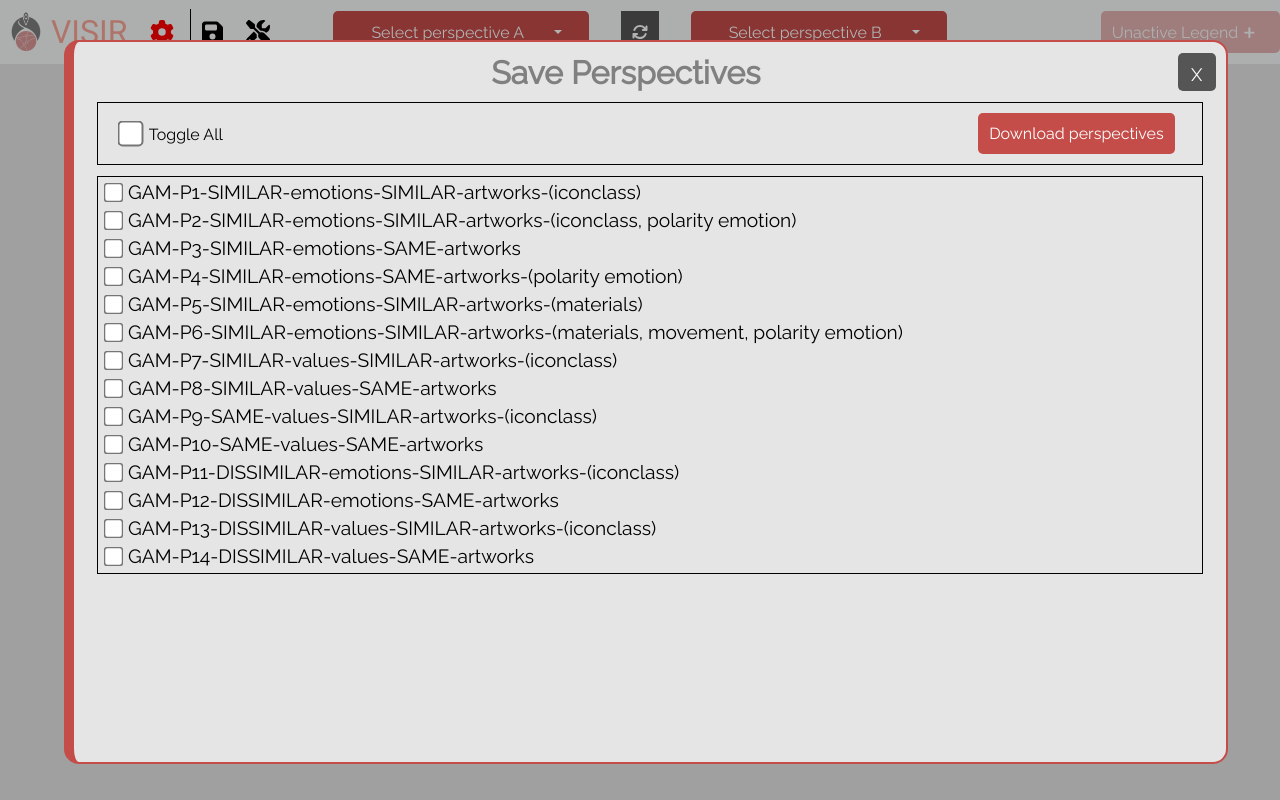
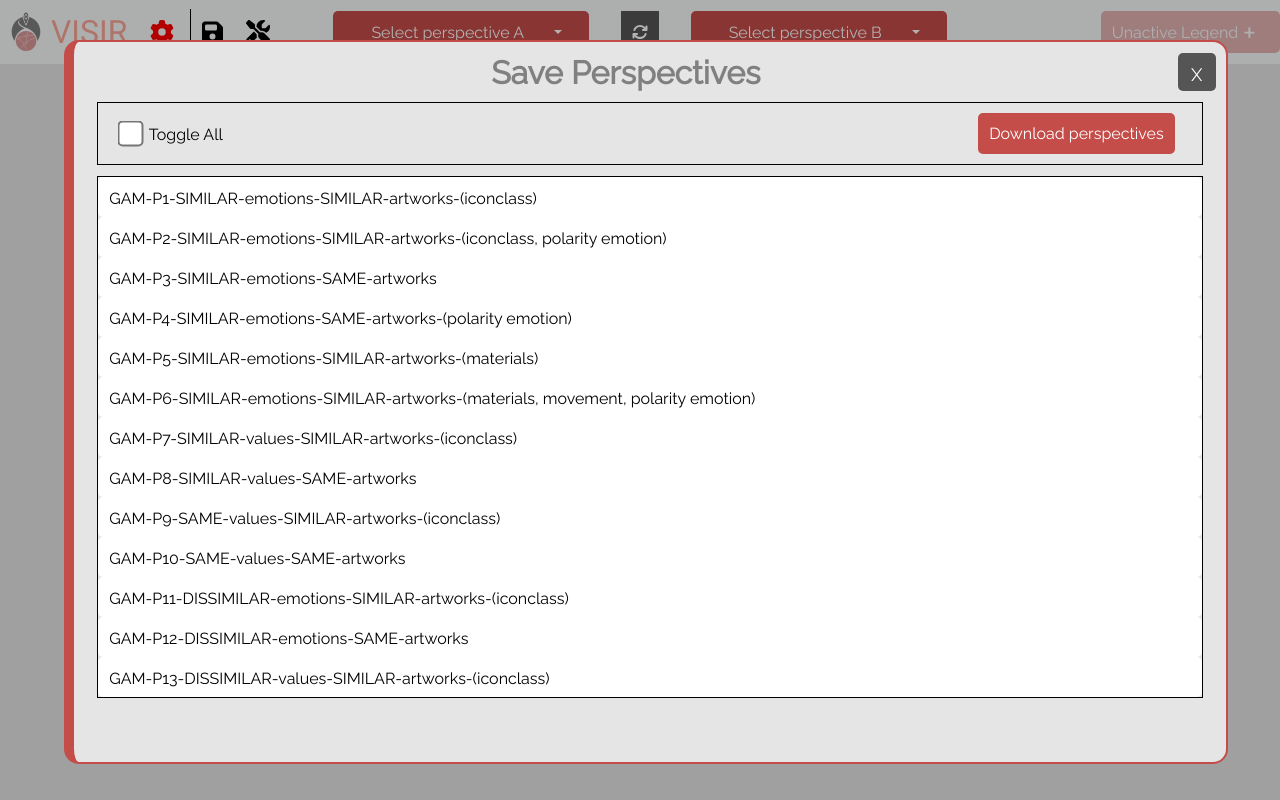
Before and after one commit to spice-h2020/VISIR, a React (Create React App) app: page / in a window 1280 px wide. Both pictures are taken after a click on the button 212 px from the left and 32 px from the top of the page. Built offline with nearby package versions, Linux system fonts and the light colour scheme.

Commit message:
minor fixes

```diff
--- a/src/components/savePerspectives.tsx
+++ b/src/components/savePerspectives.tsx
@@ -11,7 +11,9 @@
 //Packages
 import React, { useEffect, useRef, useState } from "react";
 import { Button } from "../basicComponents/Button";
+import { DropMenu } from "../basicComponents/DropMenu";
 import { PerspectiveId } from "../constants/perspectivesTypes";
+import { EButtonState } from "../constants/viewOptions";
 
 
 const darkBackgroundStyle: React.CSSProperties = {
@@ -60,6 +62,11 @@ const TittleStyle: React.CSSProperties = {
     color: "gray"
 }
 
+interface SavePerspectiveId {
+    data: PerspectiveId,
+    state: boolean
+}
+
 interface SavePerspectivesProps {
     isActive: boolean,
     setIsActive: Function,
@@ -74,8 +81,10 @@ export const SavePerspective = ({
     allPerspectivesIds,
 }: SavePerspectivesProps) => {
 
+    const [states, setStates] = useState<Map<string, boolean>>(init(allPerspectivesIds));
+    const [allToggle, setAllToggle] = useState<boolean>(false);
 
-    const perspectiveRows = getPerspectivesInARow(allPerspectivesIds);
+    const perspectiveRows = getPerspectivesInARow(allPerspectivesIds, states, setStates);
     return (
         <div style={darkBackgroundStyle} className={isActive ? "toVisibleAnim" : "toHiddenAnim"}>
             <div style={innerPanelStyle}>
@@ -105,18 +114,45 @@ export const SavePerspective = ({
                         padding: "0px 2%"
                     }}>
                         <div>
-                            <input type="checkbox" id="SelectAll-cb" style={{ scale: "2" }}></input>
+                            <input type="checkbox" id="SelectAll-cb" style={{ scale: "2" }} checked={allToggle}
+                                onChange={() => { }}
+                                onClick={() => {
+                                    const newMap: Map<string, boolean> = new Map<string, boolean>();
+
+                                    for (let i = 0; i < allPerspectivesIds.length; i++) {
+                                        newMap.set(allPerspectivesIds[i].id, !allToggle);
+                                    }
+
+                                    setStates(newMap);
+                                    setAllToggle(!allToggle);
+                                }}
+                            />
                             <label style={{ marginLeft: "5px" }} htmlFor="SelectAll-cb"> Toggle All</label>
                         </div>
                         <div style={{ margin: "10px 5px" }}>
                             <Button
                                 content="Download perspectives"
                                 extraClassName="primary"
+                                onClick={() => {
+
+                                    for (let i = 0; i < allPerspectivesIds.length; i++) {
+                                        if (states.get(allPerspectivesIds[i].id)) {
+                                            console.log("Download " + allPerspectivesIds[i].name + ".json");
+                                            downloadFile("./public/data", allPerspectivesIds[i].name + ".json");
+                                        }
+                                    }
+                                }}
                             />
                         </div>
                     </div>
                     {/*Panel with all perspectives to pick from*/}
-                    <div style={{ border: "1px solid black", marginTop: "1%", maxHeight: "65vh", overflow: "auto" }}>
+                    {/* <div style={{ border: "1px solid black", marginTop: "1%", maxHeight: "65vh", overflow: "auto" }}>
+                        {perspectiveRows}
+                    </div> */}
+                    <div style={{
+                        border: "1px solid black", marginTop: "1%", maxHeight: "65vh", overflow: "auto",
+                        display: "flex", flexDirection: "column"
+                    }}>
                         {perspectiveRows}
                     </div>
                 </div>
@@ -126,21 +162,52 @@ export const SavePerspective = ({
 };
 
 
-function getPerspectivesInARow(allPerspectivesIds: PerspectiveId[]): React.ReactNode[] {
+function getPerspectivesInARow(allPerspectivesIds: PerspectiveId[], states: Map<string, boolean>, setStates: Function): React.ReactNode[] {
     const rows: React.ReactNode[] = [];
-    const scale = 2;
 
     for (let i = 0; i < allPerspectivesIds.length; i++) {
-        let newRow =
-            <div className="row checkbox-row active" style={{ display: "flex", height: "1.5rem", margin: "0.25rem", marginLeft: "5px", alignItems: "center" }}>
-                <input type="checkbox" id={`${allPerspectivesIds[i].id}-cb`} style={{ scale: `1.5` }}></input>
-                <label style={{ marginLeft: "5px", fontSize: "1.2rem" }} htmlFor={`${allPerspectivesIds[i].id}-cb`}>
-                    {allPerspectivesIds[i].name}
-                </label>
-            </div>;
+        let btnRow =
+            <Button
+                key={i}
+                content={`${allPerspectivesIds[i].name}`}
+                state={states.get(allPerspectivesIds[i].id) ? EButtonState.active : EButtonState.unactive}
+                extraClassName="btn-dropdown"
+                onClick={() => {
+                    let newMap = new Map<string, boolean>(states);
 
-        rows.push(newRow);
+                    newMap.set(allPerspectivesIds[i].id, states.get(allPerspectivesIds[i].id) ? false : true);
+                    setStates(newMap);
+                }}
+            />
+
+        rows.push(btnRow);
     }
 
     return [rows];
 }
+
+function init(allPerspectivesIds: PerspectiveId[]) {
+
+    const initialState: Map<string, boolean> = new Map<string, boolean>();
+
+    for (let i = 0; i < allPerspectivesIds.length; i++) {
+        initialState.set(allPerspectivesIds[i].id, false);
+    }
+
+    return initialState;
+}
+
+function downloadFile(url: string, fileName: string) {
+    fetch(url, { method: 'get', mode: 'no-cors', referrerPolicy: 'no-referrer' })
+        .then(res => res.blob())
+        .then(res => {
+            const aElement = document.createElement('a');
+            aElement.setAttribute('download', fileName);
+            const href = URL.createObjectURL(res);
+            aElement.href = href;
+            // aElement.setAttribute('href', href);
+            aElement.setAttribute('target', '_blank');
+            aElement.click();
+            URL.revokeObjectURL(href);
+        });
+};
--- a/src/constants/ConfigToolUtils.ts
+++ b/src/constants/ConfigToolUtils.ts
@@ -74,7 +74,7 @@ rightSideSentenceMap.set(EConfigToolTypes.HECTH, "Beliefs");
 rightSideSentenceMap.set(EConfigToolTypes.DMH, "Concepts Attributes");
 
 export const similarity1Map = new Map<EConfigToolTypes, Array<ESimilarity>>();
-similarity1Map.set(EConfigToolTypes.GENERIC, [ESimilarity.Same, ESimilarity.Different]);
+similarity1Map.set(EConfigToolTypes.GENERIC, [ESimilarity.Similar, ESimilarity.Same, ESimilarity.Different]);
 similarity1Map.set(EConfigToolTypes.HECTH, [ESimilarity.Similar, ESimilarity.Same, ESimilarity.Different]);
 similarity1Map.set(EConfigToolTypes.DMH, [ESimilarity.Similar, ESimilarity.Same, ESimilarity.Different]);
 
--- a/src/constants/ValidateFiles.ts
+++ b/src/constants/ValidateFiles.ts
@@ -662,7 +662,7 @@ export function validateConfigurationSeed(arg: any): IConfigurationSeed {
         }
 
         if (arg.artworks === undefined) {
-            throw Error(`Artworks are undefined`);
+            arg.artworks = [];
         }
 
         if (typeof (arg.artworks) !== "object") {
--- a/src/managers/requestManager.ts
+++ b/src/managers/requestManager.ts
@@ -22,7 +22,7 @@ export default class RequestManager {
     usingAPI: boolean;
 
     jobTimeOut: number = 2; //in seconds
-    jobMaxWaitTime: number = 60; //in seconds
+    jobMaxWaitTime: number = 120; //in seconds
 
     currentJobWaitTime: number = 0;
 
```
